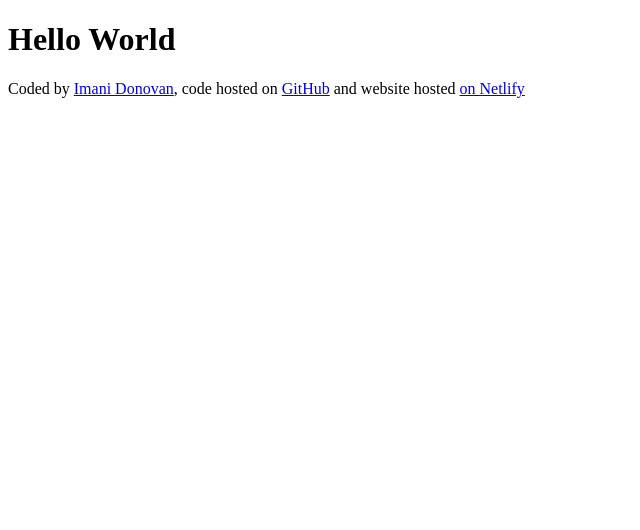
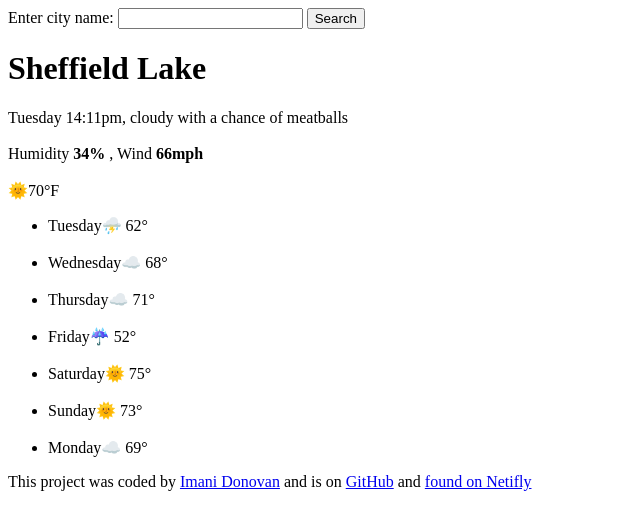
Before and after one commit to idonovan12/weather-app-2, a plain HTML site: page index.html in a window 1280 px wide. Shown: the whole page, without its empty margins (0-640 px from the left). Drawn offline with Linux system fonts and the light colour scheme.

Commit message:
Add files via upload

```diff
--- a/index.html
+++ b/index.html
@@ -2,19 +2,79 @@
 <html lang="en">
 <head>
     <meta charset="UTF-8">
-    <meta name="viewport" content="width=<device-width>, initial-scale=1.0">
-    <title>Weather App 2</title>
+    <meta name="viewport" content="width=device-width, initial-scale=1.0">
+    <title>Project HTML Revised</title>
 </head>
 <body>
-    <h1>Hello World</h1>
-    <footer>
-                Coded by
-        <a href="https://github.com/idonovan12" target="_blank">Imani Donovan</a>, code hosted on
-
-        <a href="https://github.com/idonovan12/weather-app-2" target="_blank">GitHub</a> and website hosted
-
-        <a href="https://enterhereweather.netlify.app/" target="_blank">on Netlify</a>
-    </footer>
-
+    <form>
+        <label for="city">Enter city name:</label>
+        <input type="text" id="city"</input>
+        <button>Search</button>
+    </form>
+    <h1>
+    Sheffield Lake
+    </h1>
+    <div>
+    Tuesday 14:11pm, cloudy with a chance of meatballs
+    </div>
+</br>
+<div>
+    Humidity
+    <strong>
+        34%
+    </strong>
+    , Wind
+    <strong>
+        66mph
+    </strong>
+</div>
+</br>
+<span>
+    🌞70°F
+</span>
+<ul>
+    <li>
+        Tuesday⛈️
+        62°
+    </li>
+</br>
+    <li>
+        Wednesday☁️
+        68°
+    </li>
+</br>
+    <li>
+        Thursday☁️
+        71°
+    </li>
+</br>
+    <li>
+        Friday☔
+        52°
+    </li>
+</br>
+    <li>
+        Saturday🌞
+        75°
+    </li>
+</br>
+    <li>
+        Sunday🌞
+        73°
+    </li>
+</br>
+    <li>
+        Monday☁️
+        69°
+    </li>
+</ul>
 </body>
+<footer>
+    This project was coded by
+    <a href="https://www.shecodes.io/learn/workshops">Imani Donovan</a>
+    and is on
+    <a href="https://github.com">GitHub</a>
+     and
+    <a href="https://app.netlify.com/teams/idonovan12/sites">found on Netifly</a>
+</footer>
 </html>
```
